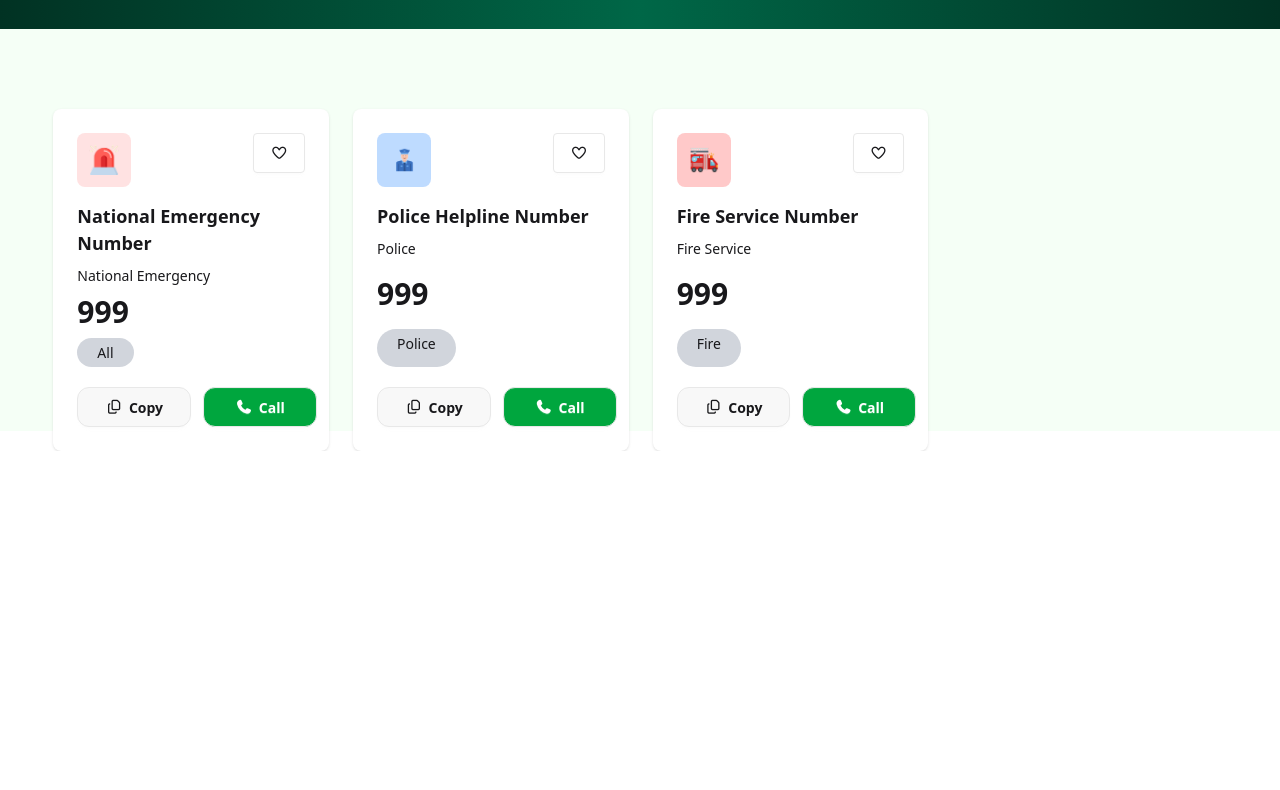
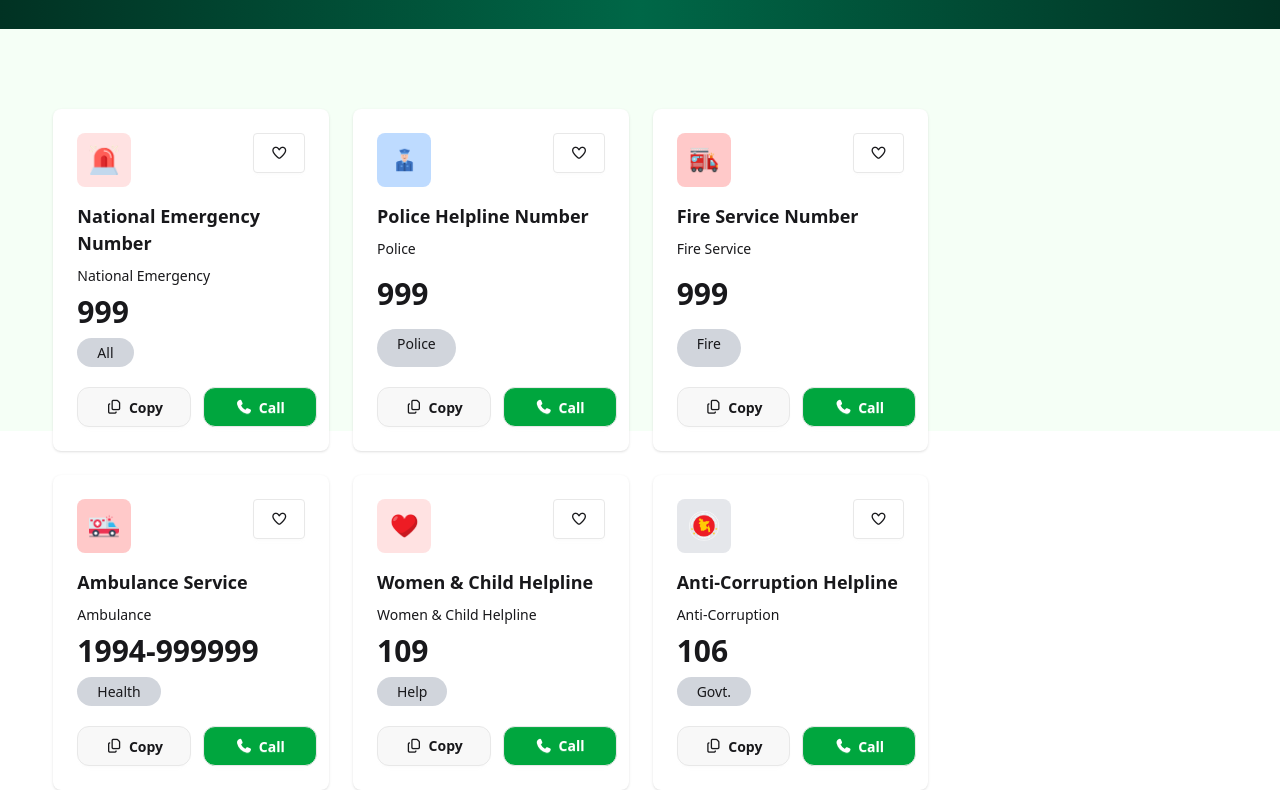
Before and after one commit to ArishYuvan/A5-Emergency-Hotline, a plain HTML site: page index.html in a window 1280 px wide. Shown: the part 369-1159 px from the top of the page. Before the commit the page ends 820 px from the top, so only its background shows below. Drawn offline with nearby package versions, Linux system fonts and the light colour scheme.

Commit message:
remaining 6 emergency cards

```diff
--- a/index.html
+++ b/index.html
@@ -91,8 +91,7 @@
                   </button>
                   <button
                     id="national-emergency-call"
-                    class="btn w-1/2 px-5 py-2 rounded-xl border bg-[#00A63E] text-white"
-                  >
+                    class="btn w-1/2 px-5 py-2 rounded-xl border bg-[#00A63E] text-white">
                     <i class="fa-solid fa-phone"></i>
                     Call
                   </button>
@@ -100,8 +99,7 @@
               </div>
             </div>
             <div
-              class="card bg-base-100 w-full md:w-full lg:w-full shadow-sm rounded-lg"
-            >
+              class="card bg-base-100 w-full md:w-full lg:w-full shadow-sm rounded-lg">
               <div class="card-body">
                 <div class="flex justify-between">
                   <div class="bg-blue-200 p-3 rounded-lg">
@@ -122,15 +120,13 @@
 
                 <div class="flex gap-3 mt-3">
                   <button
-                    class="copy-btn btn w-1/2 px-5 py-2 rounded-xl border"
-                  >
+                    class="copy-btn btn w-1/2 px-5 py-2 rounded-xl border">
                     <i class="fa-regular fa-copy"></i>
                     Copy
                   </button>
                   <button
                     id="police-helpline-call"
-                    class="w-1/2 btn px-5 py-2 rounded-xl border bg-[#00A63E] text-white"
-                  >
+                    class="w-1/2 btn px-5 py-2 rounded-xl border bg-[#00A63E] text-white">
                     <i class="fa-solid fa-phone"></i>
                     Call
                   </button>
@@ -138,8 +134,7 @@
               </div>
             </div>
             <div
-              class="card bg-base-100 w-full md:w-full lg:w-full shadow-sm rounded-lg"
-            >
+              class="card bg-base-100 w-full md:w-full lg:w-full shadow-sm rounded-lg">
               <div class="card-body">
                 <div class="flex justify-between">
                   <div class="bg-red-200 p-3 rounded-lg">
@@ -162,22 +157,125 @@
 
                 <div class="flex gap-3 mt-3">
                   <button
-                    class="copy-btn btn w-1/2 px-5 py-2 rounded-xl border"
-                  >
+                    class="copy-btn btn w-1/2 px-5 py-2 rounded-xl border">
                     <i class="fa-regular fa-copy"></i>
                     Copy
                   </button>
                   <button
                     id="fire-service-btn"
-                    class="w-1/2 btn px-5 py-2 rounded-xl border bg-[#00A63E] text-white"
-                  >
+                    class="w-1/2 btn px-5 py-2 rounded-xl border bg-[#00A63E] text-white">
                     <i class="fa-solid fa-phone"></i>
                     Call
                   </button>
                 </div>
               </div>
             </div>
+            <div
+              class="card bg-base-100 w-full md:w-full lg:w-full shadow-sm rounded-lg"
+            >
+              <div class="card-body">
+                <div class="flex justify-between">
+                  <div class="bg-red-200 p-3 rounded-lg">
+                    <img class="w-[30px]" src="./assets/ambulance.png" alt="" />
+                  </div>
+                  <button class="btn like-btn bg-white">
+                    <i class="fa-regular fa-heart"></i>
+                  </button>
+                </div>
+                <h2 class="card-title mt-2 font-bold">Ambulance Service</h2>
+                <p>Ambulance</p>
+                <p class="text-3xl font-bold">1994-999999</p>
+                <p class="bg-gray-300 w-fit px-5 py-1 rounded-full font-light">
+                  Health
+                </p>
 
+                <div class="flex gap-3 mt-3">
+                  <button
+                    class="copy-btn btn w-1/2 px-5 py-2 rounded-xl border">
+                    <i class="fa-regular fa-copy"></i>
+                    Copy
+                  </button>
+                  <button
+                    id="ambulance-service-btn"
+                    class="w-1/2 btn px-5 py-2 rounded-xl border bg-[#00A63E] text-white">
+                    <i class="fa-solid fa-phone"></i>
+                    Call
+                  </button>
+                </div>
+              </div>
+            </div>
+            <div
+              class="card bg-base-100 w-full md:w-full lg:w-full shadow-sm rounded-lg"
+            >
+              <div class="card-body">
+                <div class="flex justify-between">
+                  <div class="bg-red-100 p-3 rounded-lg">
+                    <img class="w-[30px]" src="./assets/heart.png" alt="" />
+                  </div>
+                  <button class="btn like-btn bg-white">
+                    <i class="fa-regular fa-heart"></i>
+                  </button>
+                </div>
+                <h2 class="card-title mt-2 font-bold">
+                  Women & Child Helpline
+                </h2>
+                <p>Women & Child Helpline</p>
+                <p class="text-3xl font-bold">109</p>
+                <p class="bg-gray-300 w-fit px-5 py-1 rounded-full font-light">
+                  Help
+                </p>
+
+                <div class="flex gap-3 mt-3">
+                  <button
+                    class="copy-btn btn w-1/2 px-5 py-2 rounded-xl border">
+                    <i class="fa-regular fa-copy"></i>
+                    Copy
+                  </button>
+                  <button
+                    id="women-child-btn"
+                    class="w-1/2 btn px-5 py-2 rounded-xl border bg-[#00A63E] text-white">
+                    <i class="fa-solid fa-phone"></i>
+                    Call
+                  </button>
+                </div>
+              </div>
+            </div>
+             <div
+              class="card bg-base-100 w-full md:w-full lg:w-full shadow-sm rounded-lg"
+            >
+              <div class="card-body">
+                <div class="flex justify-between">
+                  <div class="bg-gray-200 p-3 rounded-lg">
+                    <img class="w-[30px]" src="./assets/logo-dark.png" alt="" />
+                  </div>
+                  <button class="btn like-btn bg-white">
+                    <i class="fa-regular fa-heart"></i>
+                  </button>
+                </div>
+                <h2 class="card-title mt-2 font-bold">
+                  Anti-Corruption Helpline
+                </h2>
+                <p>Anti-Corruption</p>
+                <p class="text-3xl font-bold">106</p>
+                <p class="bg-gray-300 w-fit px-5 py-1 rounded-full font-light">
+                  Govt.
+                </p>
+
+                <div class="flex gap-3 mt-3">
+                  <button
+                    class="copy-btn btn w-1/2 px-5 py-2 rounded-xl border">
+                    <i class="fa-regular fa-copy"></i>
+                    Copy
+                  </button>
+                  <button
+                    id="anti-corruption-btn"
+                    class="w-1/2 btn px-5 py-2 rounded-xl border bg-[#00A63E] text-white">
+                    <i class="fa-solid fa-phone"></i>
+                    Call
+                  </button>
+                </div>
+              </div>
+            </div>
          </section>
     </main>
   </body>
```
Also changed, not shown: script.js (added).
